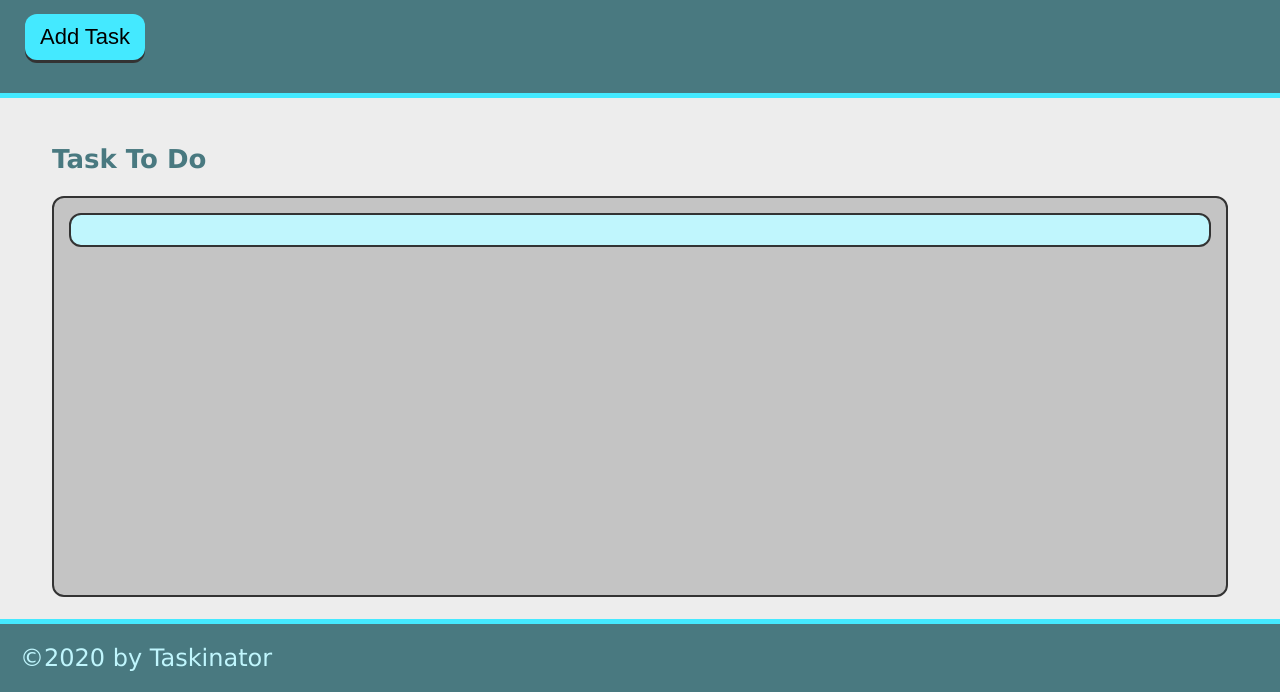
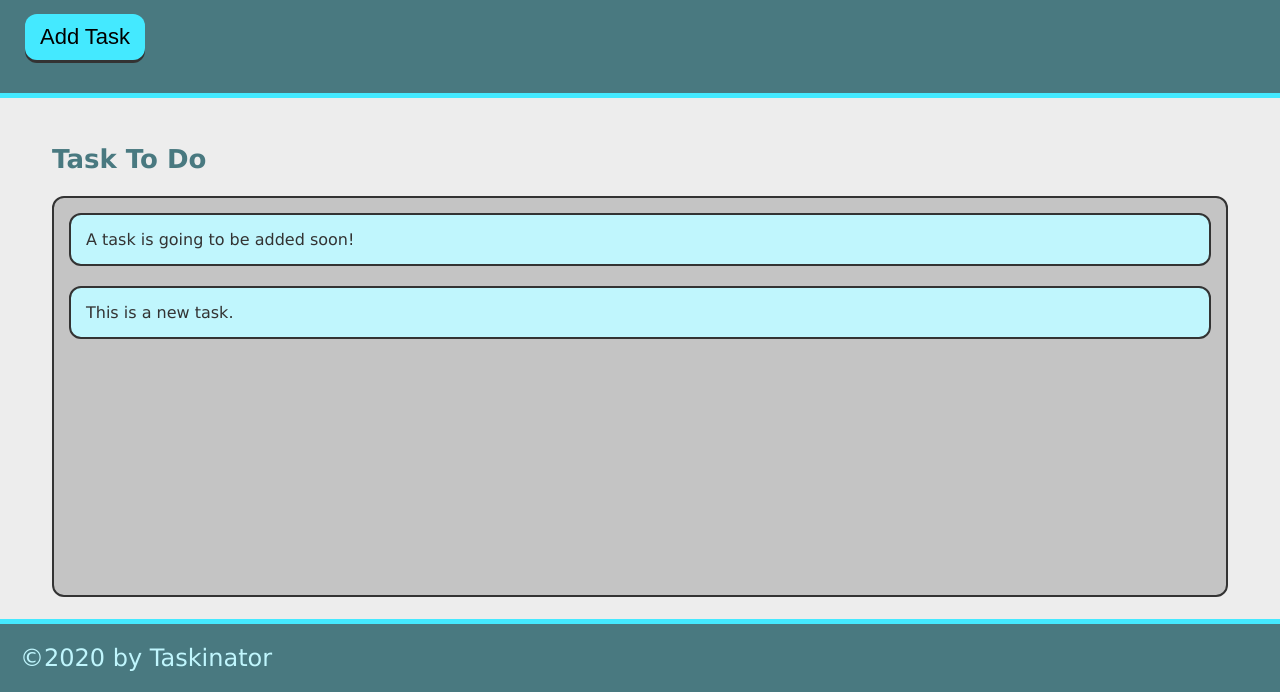
Before and after one commit to MenderesKoc/Taskinator, a plain HTML site: page index.html in a window 1280 px wide. Both pictures are taken after a click on the button "Add Task". Shown: the part 108-800 px from the top of the page. Drawn offline with Linux system fonts and the light colour scheme.

Commit message:
add ability to add task

```diff
--- a/assets/js/script.js
+++ b/assets/js/script.js
@@ -0,0 +1,13 @@
+
+var buttonEl = document.querySelector("#save-task");
+var tasksToDoEl = document.querySelector("#tasks-to-do");
+
+//created to-do task item with eventlistener function
+var createTaskHandler = function () {
+    var listItemEl = document.createElement("li");
+    listItemEl.className = "task-item";
+    listItemEl.textContent = "This is a new task.";
+    tasksToDoEl.appendChild(listItemEl);
+};
+
+buttonEl.addEventListener("click", createTaskHandler);
--- a/index.html
+++ b/index.html
@@ -13,14 +13,14 @@
     <header>
         <h1>Taskinator</h1>
         <p>Click the button below to add a new task!</p>
-        <button class="btn">Add Task</button>
+        <button class="btn" id="save-task">Add Task</button>
     </header>
 
     <main class="page-content">
         <section class="task-list-wrapper">
             <h2 class="list-title">Task To Do</h2>
-            <ul class="task-list">
-                <li class="task-item"></li>
+            <ul class="task-list" id="tasks-to-do">
+                <li class="task-item">A task is going to be added soon!</li>
             </ul>
         </section>
     </main>
```
